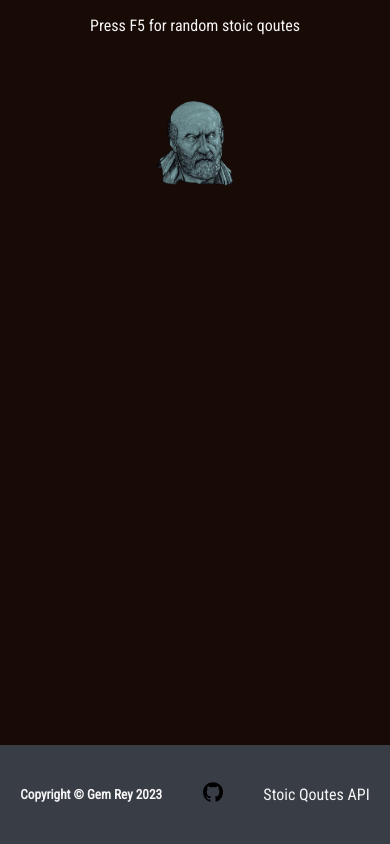
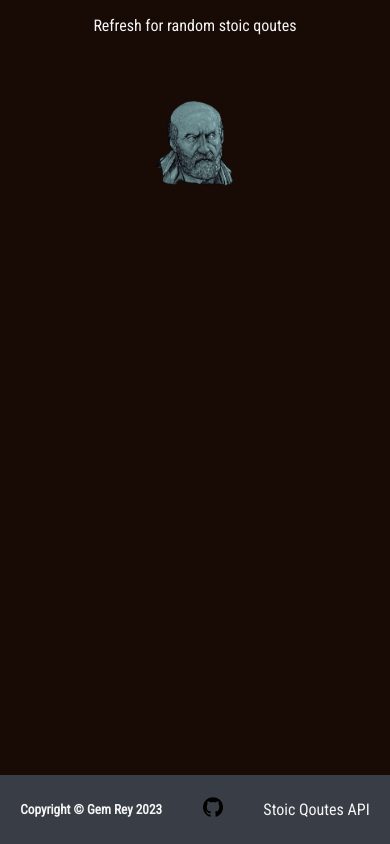
Before and after one commit to gemrey13/stoic-qoute, a plain HTML site: page index.html in a window 390 px wide. Drawn offline with Linux system fonts and the light colour scheme; no server answers.

Commit message:
Improve the mobile heading

```diff
--- a/index.html
+++ b/index.html
@@ -8,7 +8,7 @@
     <link rel="stylesheet" href="style.css">
 </head>
 <body>
-    <p>Press F5 for random stoic qoutes</p>
+    <p></p>
 
     <img src="stoic.png" alt="Epictetus" class="stoic">
 
--- a/script.js
+++ b/script.js
@@ -9,3 +9,11 @@ fetch(qoutesRandom)
         document.querySelector('h3').innerHTML = `- ${myAuthor}`;
     })
     .catch(error => console.error(error))
+
+let para = document.querySelector('p');
+
+if (window.innerWidth <= 390) {
+    para.textContent = "Refresh for random stoic qoutes";
+}else{
+    para.textContent = "Press F5 for random stoic qoutes";
+}
--- a/style.css
+++ b/style.css
@@ -7,7 +7,6 @@ body{
     font-family: 'Roboto Condensed', sans-serif;
     text-align: center;
 }
-h1{}
 
 .stoic{
     width: 20%;
@@ -39,7 +38,6 @@ footer a{
         margin: 0;
         flex-direction: column;
         text-align: center;
-
     }
 
     .stoic{
@@ -65,7 +63,7 @@ footer a{
         display: flex;
         justify-content: space-around;
         align-items: center;
-        padding: 20px 0;
+        padding: 5px 0;
         width: 100%;
         margin: 0;
         position: absolute;
```
